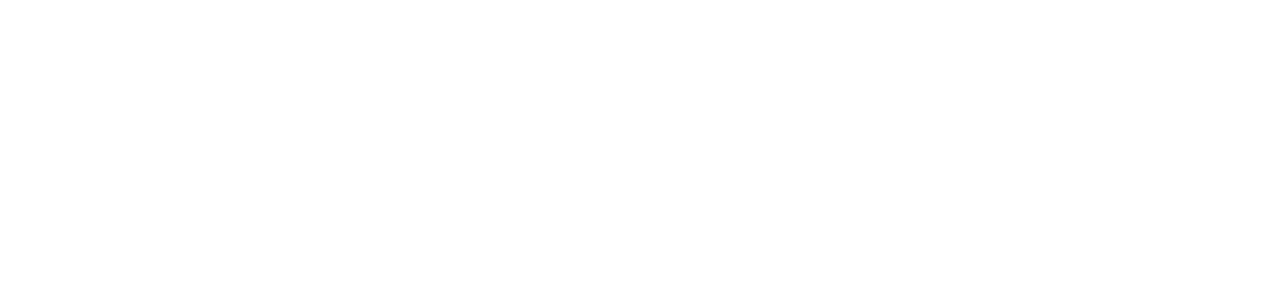
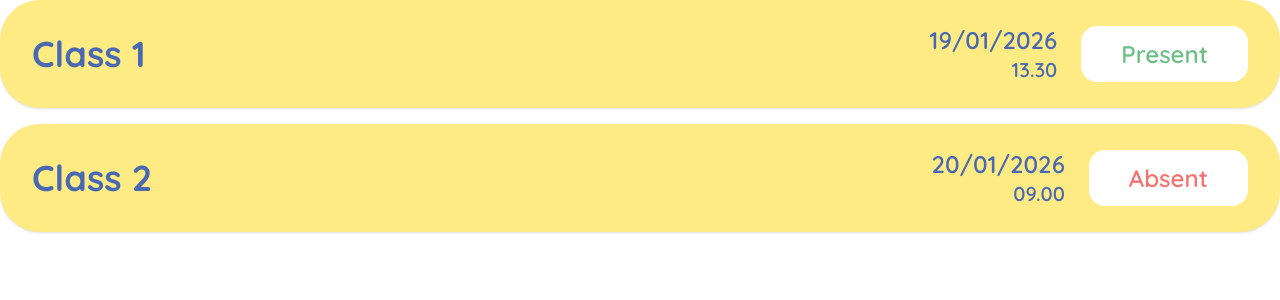
Before and after one commit to Jinny112477/CHECKMA, a React (Vite) app in the folder frontend/: page /student/attendance in a window 1280 px wide. Before the commit this address had no page. Shown: the top 300 px of the page. Built offline with nearby package versions, Linux system fonts and the light colour scheme.

Commit message:
AttendanceCard

```diff
--- a/frontend/src/App.jsx
+++ b/frontend/src/App.jsx
@@ -11,6 +11,7 @@
 import CreateProf from "./pages/Prof-Create";
 import ProfileStudent from "./pages/Student-Profile"
 import ProfileProf from "./pages/Prof-Profile"
+import AttendanceStudent from "./pages/Student-Attendance"
 
 function App() {
   return (
@@ -27,6 +28,7 @@
         <Route path="/prof/create" element={<CreateProf />} />
         <Route path="/student/profile" element={<ProfileStudent />}/>
         <Route path="/prof/profile" element={<ProfileProf />}/>
+        <Route path="/student/attendance" element={<AttendanceStudent />}/>
       </Routes>
   );
 }
--- /dev/null
+++ b/frontend/src/components/AttendanceCard.jsx
@@ -0,0 +1,42 @@
+export default function AttendanceCard({
+  className = "Class 1",
+  date = "19/01/2026",
+  time = "13.30",
+  status = "Present",
+}) {
+    const statusColor = {
+    Present: "text-[#6BBF84]",
+    Absent: "text-red-400",
+    Late: "text-yellow-500",
+  };
+
+
+  return (
+    <div className="bg-[#FFEB83] rounded-[40px] px-8 py-6 flex items-center shadow">
+
+      {/* LEFT: Class */}
+      <div className="text-[#4969B2] text-4xl font-bold">
+        {className}
+      </div>
+
+      {/* RIGHT GROUP */}
+      <div className="ml-auto flex items-center gap-6">
+
+        {/* Date & Time */}
+        <div className="text-right text-[#4969B2] font-semibold leading-tight">
+          <div className="text-2xl">{date}</div>
+          <div className="text-xl">{time}</div>
+        </div>
+
+        {/* Status */}
+        <div className="bg-white px-10 py-3 rounded-2xl">
+          <span className={`text-2xl font-semibold ${statusColor[status]}`}>
+            {status}
+          </span>
+        </div>
+
+      </div>
+
+    </div>
+  );
+}
--- /dev/null
+++ b/frontend/src/pages/Student-Attendance.jsx
@@ -0,0 +1,18 @@
+import { useState } from "react";
+import {
+    ArrowLeft
+} from "lucide-react";
+import { Link } from "react-router-dom";
+
+import AttendanceCard from "../components/AttendanceCard";
+
+export default function AttendanceStudent() {
+
+  return(
+    <div className="space-y-4">
+      <AttendanceCard className="Class 1" date="19/01/2026" time="13.30" status="Present" />
+      <AttendanceCard className="Class 2" date="20/01/2026" time="09.00" status="Absent" />
+    </div>
+
+  );
+}
```
